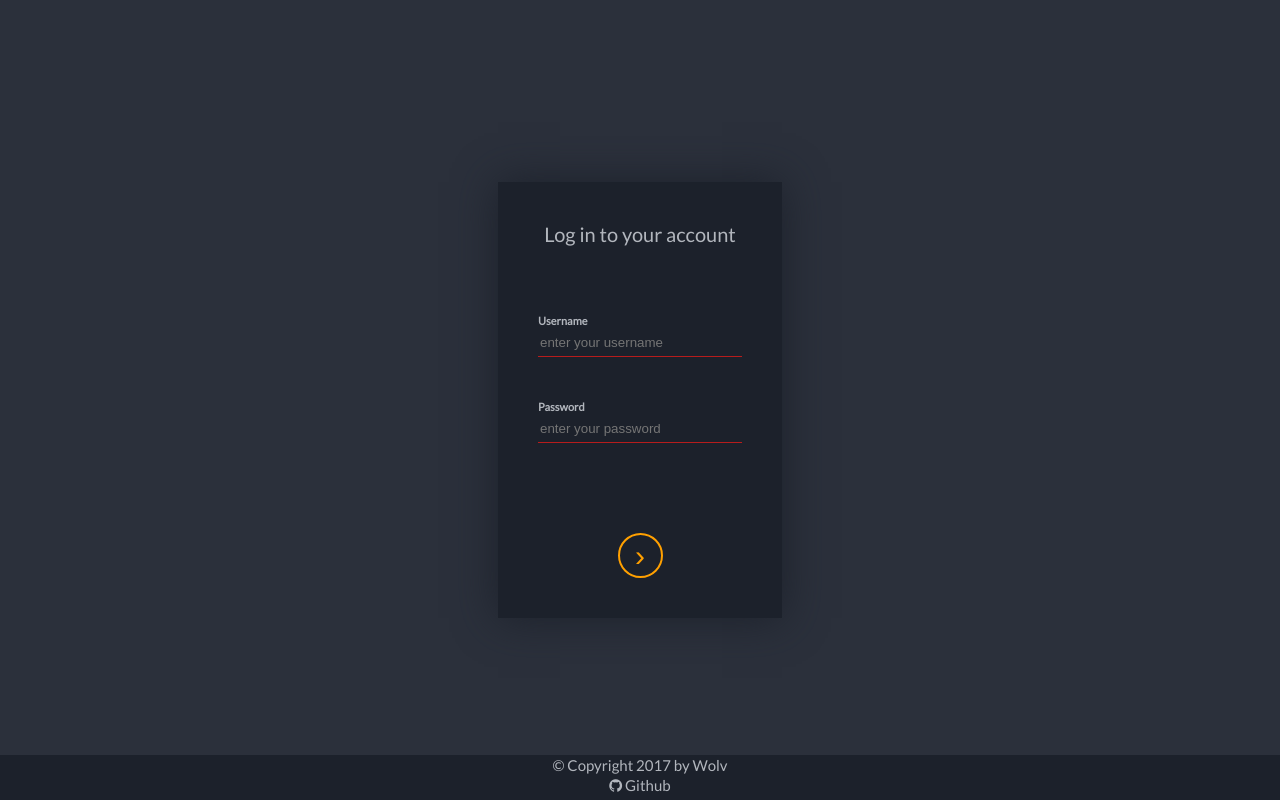
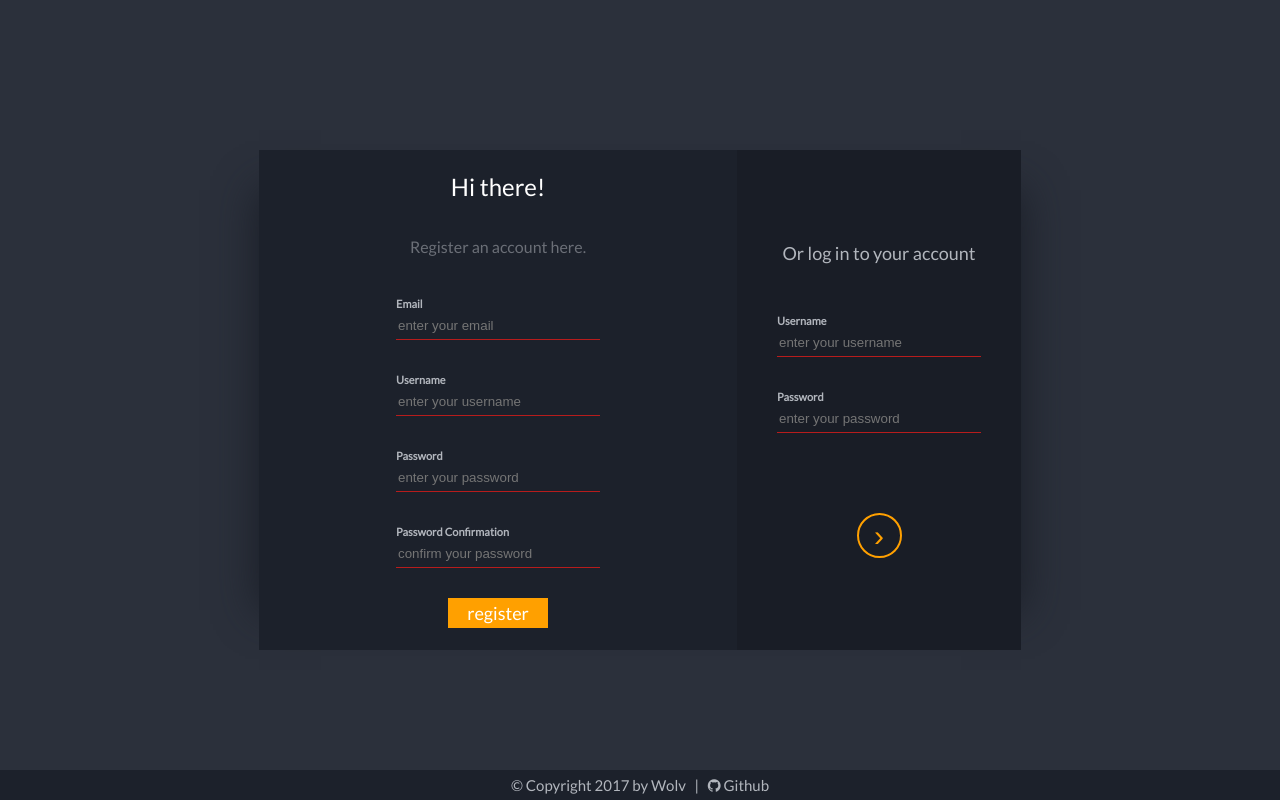
Before and after one commit to MattAnderson97/blog, a Flask app: page /login in a window 1280 px wide. Run offline with Flask 2, Linux system fonts and the light colour scheme; parts of the project's set-up code (start-up, migrations or seed data) failed here and were passed over.

Commit message:
login system and favicon

```diff
--- a/blog.py
+++ b/blog.py
@@ -1,13 +1,18 @@
-from flask import abort, Flask, redirect, render_template, request, url_for
+from flask import abort, Flask, redirect, render_template, request, url_for, session
+from Crypto.Random import random
+from datetime import datetime
+
+import bcrypt
 import mysql.connector
-import json
+import os
+import sys
 
 from MySQLDriver import MySQLDriver
 from config import flask_conf
 
-
 sql = MySQLDriver()
 app = Flask(__name__)
+app.root_path = os.path.dirname(os.path.abspath(__file__))
 
 
 def create_tables():
@@ -16,24 +21,65 @@ def create_tables():
     tables = ["Users", "Post"]
 
     # loop through table names
-    for table in tables:
-        try:
-            sql.query("CREATE TABLE `" + table + "`("
-                                                 "  `UUID` int(12) NOT NULL,"
-                                                 "  `Username` varchar(20) NOT NULL,"
-                                                 "  `EmailAddress` varchar(40) NOT NULL,"
-                                                 "  `Password` varchar(20) NOT NULL,"
-                                                 "  `Salt` varchar(64) NOT NULL,"
-                                                 "  PRIMARY KEY (`UUID`)"
-                                                 ") ENGINE=InnoDB;")
-            print("created table: " + table)
-
-        except mysql.connector.errors.ProgrammingError as err:
-            print(err)
+    try:
+        sql.query("CREATE TABLE Users("
+                  "  `UUID` VARCHAR(12) NOT NULL,"
+                  "  `Username` varchar(20) NOT NULL,"
+                  "  `EmailAddress` varchar(40) NOT NULL,"
+                  "  `Password` varchar(64) NOT NULL,"
+                  "  `Salt` varchar(64) NOT NULL,"
+                  "  PRIMARY KEY (`UUID`)"
+                  ") ENGINE=InnoDB;")
+        print("created table: Users")
+    except mysql.connector.errors.ProgrammingError as err:
+        print(err)
+    try:
+        sql.query("CREATE TABLE Post("
+                  "  `PostID` varchar(20) NOT NULL,"
+                  "  `Post` varchar(20) NOT NULL,"
+                  "  `PostDate` varchar(20) NOT NULL,"
+                  "  `UUID` VARCHAR(12) NOT NULL,"
+                  "  PRIMARY KEY (`PostID`),"
+                  "  FOREIGN KEY (UUID) REFERENCES `Users`(`UUID`)"
+                  ") ENGINE=InnoDB;")
+        print("created table: Post")
+    except mysql.connector.errors.ProgrammingError as err:
+        print(err)
 
 
-def validate(username: str, password: str) -> bool:
+def validate_login(username: str, password: str) -> bool:
+    if sql.exists(username, "Users", "Username"):
+
+        sql.query("SELECT Password, Salt FROM Users WHERE Username = '{}'".format(username))
+        hashed_password = None
+        # print(sql.cursor)
+        for (hashed_pw, salt) in sql.cursor:
+            pw_check = bcrypt.checkpw(password.encode('utf-8'), hashed_pw.encode('utf-8'))
+            if (pw_check):
+                return True
     return False
+
+
+def validate_signup(email: str, username: str, password: str) -> bool:
+    if sql.exists(username, "Users", "Username") or sql.exists(email, "Users", "EmailAddress"):
+        return False
+    return True
+
+
+def create_user(username: str, password: str, email: str):
+    uuid = 0
+    unique = False
+    while not unique:
+        uuid_str = ""
+        for i in range(12):
+            uuid_str += str(random.randint(0,9))
+        unique = not sql.exists(int(uuid_str), "Users", "UUID")
+        if unique:
+            uuid = int(uuid_str)
+    salt = bcrypt.gensalt()
+    hashed_password = bcrypt.hashpw(password.encode('utf-8'), salt)
+    print(len(hashed_password), " ", len(salt))
+    sql.insert("INSERT INTO Users(UUID, Username, EmailAddress, Password, Salt) VALUES (%s, %s, %s, %s, %s)", (uuid, username, email, hashed_password, salt))
 
 
 # default route (index)
@@ -41,8 +87,19 @@ def validate(username: str, password: str) -> bool:
 # dynamic route
 @app.route('/<page>')
 def route(page="index"):
-    print(page)
-    return render_template(page + ".html", title=page) # render the selected page
+    logged_in = False
+    if 'username' in session:
+        logged_in = True
+    try:
+        if logged_in:
+            return render_template(page + ".html", title=page, user=logged_in, username=session['username']) # render the selected page
+        else:
+            return render_template(page + ".html", title=page, user=logged_in)
+    except:
+        if logged_in:
+            return render_template("index.html", title="index", user=logged_in, username=session['username'])
+        else:
+            return render_template("index.html", title="index", user=logged_in)
 
 
 # log in route - log in page and post to log in to system
@@ -52,14 +109,33 @@ def login():
         data = request.form
         username = data.get("user")
         password = data.get("password")
-        print(username, password)
-        valid = validate(username, password)
+        valid = validate_login(username, password)
         if valid:
+            session['username'] = username
             return redirect('/index')
         else:
             return render_template('login.html', title='login', invalid=True)
     elif request.method == "GET":
         return render_template('login.html', title='login')
+
+
+# register  route - POST data from register form
+@app.route("/signup", methods=["POST", "GET"])
+def register():
+    if request.method == "POST":
+        data = request.form
+        email = data.get("email")
+        username = data.get("user")
+        password = data.get("password")
+        confirm_password = data.get("password_confirm")
+        if password != confirm_password:
+            return render_template('login.html', title='login', no_match=True)
+        valid = validate_signup(email, username, password)
+        if valid:
+            create_user(username, password, email)
+            return redirect('/index')
+        else:
+            return render_template('login.html', title='login', invalid_signup=True)
 
 
 # main program
@@ -70,5 +146,6 @@ if __name__ == '__main__':
     create_tables()
 
     # start flask web server
+    app.secret_key = bcrypt.gensalt().decode()
     app.run(**flask_conf)
     sql.close()
--- a/static/css/login.css
+++ b/static/css/login.css
@@ -1,3 +1,44 @@
+.login-page
+{
+    position: absolute;
+    z-index: 2;
+
+    display: flex;
+    align-items: center;
+    justify-content: center;
+    align-content: center;
+
+    width: 762px;
+    height: 420px;
+    margin: auto;
+}
+
+.login-shadow
+{
+    position: absolute;
+    z-index: 0;
+
+    width: 762px;
+    height: 420px;
+    margin: auto;
+
+    box-shadow: 0px 0px 40px #191d26;
+}
+
+.register
+{
+    display: flex;
+    flex-direction: column;
+    align-items: center;
+    justify-content: center;
+
+    height: 420px;
+    width: 400px;
+    padding: 40px 40px;
+
+    background-color: #1C212B;
+}
+
 .login
 {
     display: flex;
@@ -6,21 +47,66 @@
     justify-content: center;
 
     min-height: 100%;
-    margin: auto;
-    padding-left: 40px;
-    padding-right: 40px;
-    padding-bottom: 40px;
+    padding: 40px 40px;
 
-    background-color: #1C212B;
-    box-shadow: 0px 0px 40px #1C212B;
+    background-color: #191d26;
 }
 
 .login-text
 {
     font-family: 'lato', sans-serif;
     color: #B2B6BD;
-    font-size: 20px;
-    margin-top: 40px;
+    font-size: 18px;
+}
+
+.register-text
+{
+    font-family: 'lato', sans-serif;
+    color: #6B6F77;
+    font-size: 16px;
+    margin-bottom: -10px;
+}
+
+.text-sm
+{
+    font-size: 12px;
+}
+
+.register-welcome
+{
+    font-family: 'lato', sans-serif;
+    color: #fff;
+    font-size: 24px;
+}
+
+.register-form
+{
+    margin-top: 0;
+}
+
+.form-btn-register
+{
+    display: flex;
+    align-items: center;
+    justify-content: center;
+
+    height: 30px;
+    width: 100px;
+
+    margin: auto auto;
+
+    border: none;
+
+    text-align: center;
+    text-decoration: none;
+    color: #fff;
+    font-family: 'lato', sans-serif;
+    font-size: 18px;
+    line-height: 18px;
+
+    background-color: #FFA000;
+
+    cursor: pointer;
 }
 
 .error, .spacer {
@@ -42,7 +128,7 @@
 
 .form-label
 {
-    margin-top: 40px;
+    margin-top: 30px;
     margin-bottom: -5px;
 
     font-family: 'lato', sans-serif;
@@ -53,7 +139,7 @@
 
 .form-text/*, .form-label*/
 {
-    margin-bottom: 40px;
+    margin-bottom: 30px;
     height: 25px;
     width: 200px;
     background-color: transparent;
@@ -90,7 +176,6 @@
 .form-btn:hover
 {
     cursor: pointer;
-
 }
 
 .content
--- a/static/css/main.css
+++ b/static/css/main.css
@@ -10,14 +10,14 @@ body, html
 .content
 {
     min-height: 100%;
-    margin-bottom: -45px;
+    margin-bottom: -30px;
     background-color: #2B303B;
     color: #B2B6BD;
 }
 
 .footer, .push
 {
-    height: 45px;
+    height: 30px;
 }
 
 .footer
@@ -26,11 +26,11 @@ body, html
     color: #B2B6BD;
     font-family: lato, sans-serif;
     text-align: center;
-    line-height: 20px;
+    line-height: 30px;
     font-size: 15px;
 }
 
-.footer>a
+.footer>span>a
 {
     text-decoration: none;
     color: #B2B6BD;
--- a/templates/base.html
+++ b/templates/base.html
@@ -6,7 +6,7 @@
             <title>Blog -- {{ title }}</title>
             <link rel="stylesheet" href="https://maxcdn.bootstrapcdn.com/font-awesome/4.7.0/css/font-awesome.min.css">
             <link rel="stylesheet" href="{{ url_for('static', filename='css/main.css') }}">
-            <link rel="icon" href="{{ url_for('static', filename='img/logo.svg') }}">
+            <link rel="shortcut icon" href="{{ url_for('static', filename='img/logo.svg') }}">
         {% endblock %}
     </head>
     <body>
@@ -16,8 +16,7 @@
         </div>
         <div id="footer" class="footer">
             {% block footer %}
-                &copy; Copyright 2017 by Wolv<br>
-                <a href="https://github.com/wolvfang"><i class="fa fa-github"></i> Github</a>
+                <span>&copy; Copyright 2017 by Wolv&nbsp;&nbsp;&nbsp;|&nbsp;&nbsp;&nbsp;<a href="https://github.com/wolvfang"><i class="fa fa-github"></i> Github</a></span>
             {% endblock %}
         </div>
     </body>
--- a/templates/login.html
+++ b/templates/login.html
@@ -4,8 +4,34 @@
     <link rel="stylesheet" href="{{ url_for('static', filename='css/login.css') }}">
 {% endblock %}
 {% block content %}
+    <div class="login-shadow"></div>
+    <div class="login-page">
+        <div class="register">
+            <span class="register-welcome">Hi there!</span><br><br>
+            <span class="register-text">Register an account here.</span><br>
+            {% if invalid_signup is defined %}
+            <span class="error">Username or Email already exists</span>
+            {% elif no_match is defined %}
+            <span class="error">Passwords do not match</span>
+            {% else %}
+            <div class="spacer"></div>
+            {% endif %}
+            <div class="register-form">
+                <form action="/signup" method="POST">
+                    <span class="form-label">Email</span><br>
+                    <input class="form-text" type="text" name="email" placeholder="enter your email" maxlength=20 required><br>
+                    <span class="form-label">Username</span><br>
+                    <input class="form-text" type="text" name="user" placeholder="enter your username" maxlength=20 pattern="^[a-zA-Z0-9_]*$" required><br>
+                    <span class="form-label">Password</span><br>
+                    <input id="password-register" class="form-text" type="password" name="password" placeholder="enter your password" maxlength=20 pattern="^[a-zA-Z0-9@\#$%._]{8,}$" required><br>
+                    <span class="form-label">Password Confirmation</span><br>
+                    <input id="password-confirm-register" class="form-text" type="password" name="password_confirm" placeholder="confirm your password" maxlength=20 pattern="^[a-zA-Z0-9@\#$%._]{8,}$" required><br>
+                    <input class="form-btn-register" type="submit" name="submit" value="register"></form>
+                </form>
+            </div>
+        </div>
         <div class="login">
-        <span class="login-text">Log in to your account</span><br>
+            <span class="login-text">Or log in to your account</span>
             {% if invalid is defined %}
             <span class="error" >Invalid username or password</span><br>
             {% else %}
@@ -19,4 +45,5 @@
                 <input class="form-btn" type="submit" name="submit" value="&rsaquo;">
             </form>
         </div>
+    </div>
 {% endblock %}
```
Also changed, not shown: MySQLDriver.py (+14 -3 lines), config.py (+5 -5 lines), static/css/index.css (+25 -0 lines), templates/index.html (+11 -0 lines), static/img/logo.svg. Lines whose indentation alone changed are shown as unchanged.
